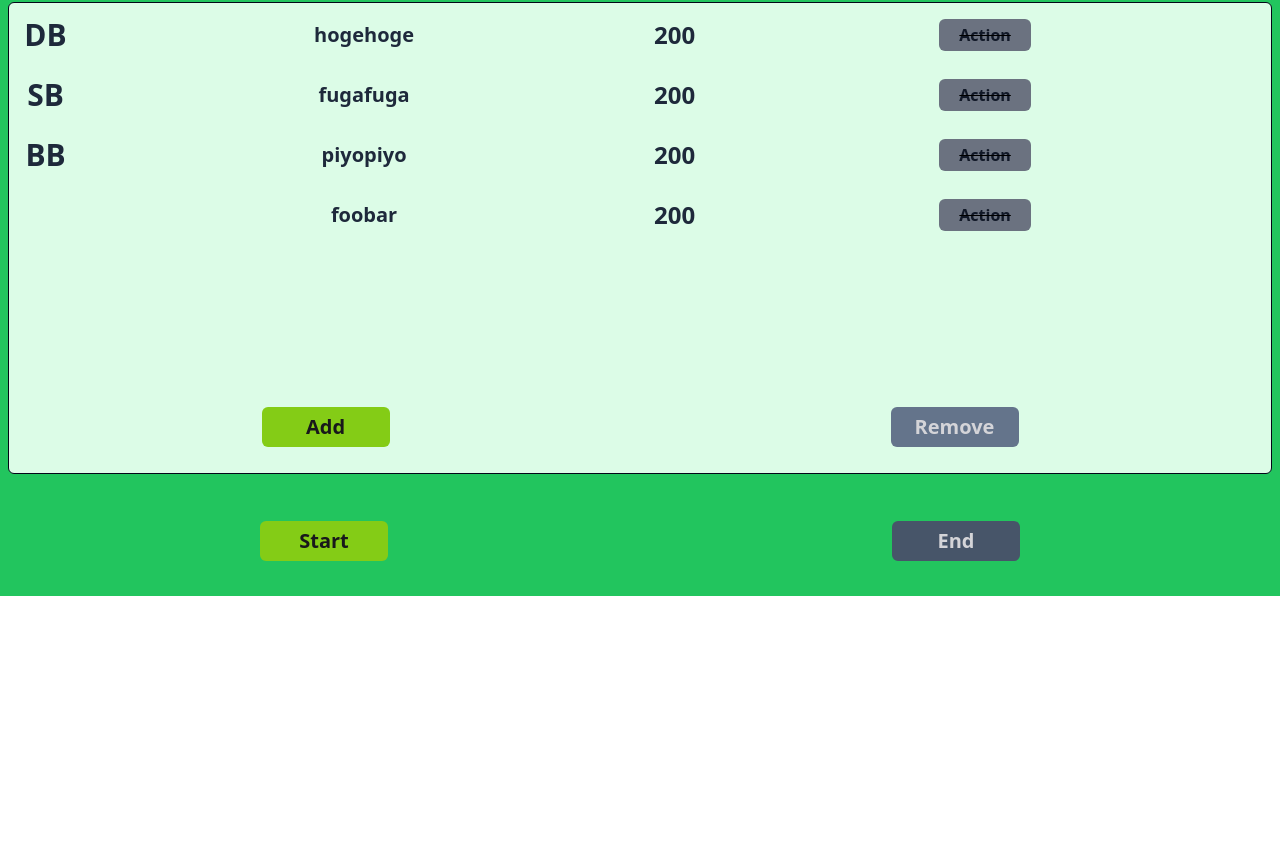
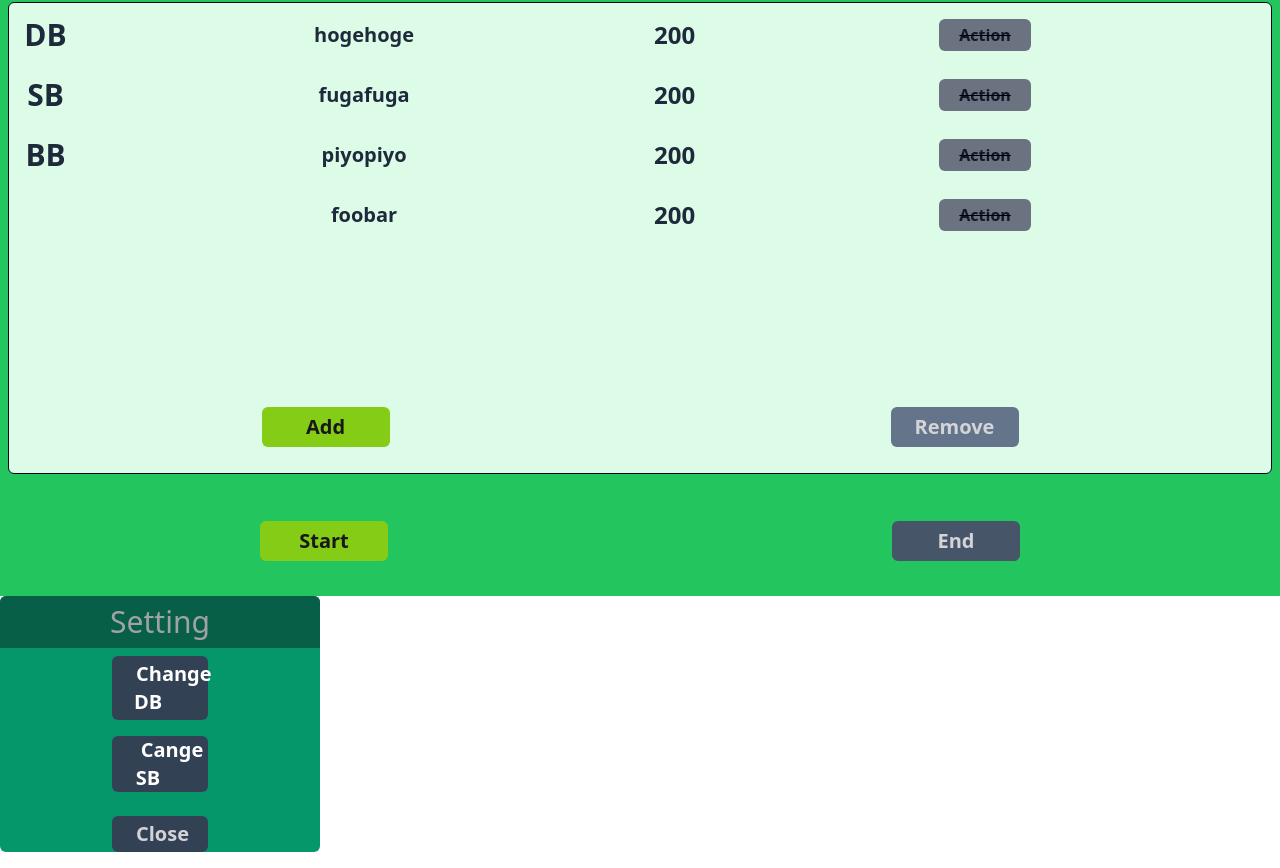
Before and after one commit to haruki26/poker-app-frontend, a React (Vite) app: page / in a window 1280 px wide. Shown: the part 204-1072 px from the top of the page. Before the commit the page ends 800 px from the top, so only its background shows below. Built offline with nearby package versions, Linux system fonts and the light colour scheme.

Commit message:
settingpage作成途中,btn２つ追加

```diff
--- a/src/App.tsx
+++ b/src/App.tsx
@@ -6,6 +6,7 @@ import { useGame } from "./hook/useGame";
 import setting from "./../public/setting.svg"
 import { useErrorModal } from "./hook/useErrorModal";
 import NextStepBtn from "./components/GameCtlBtn/NextStepBtn";
+import SettingModal from "./components/SettingModal/SettingModal";
 
 const App: React.FC = () => {
     const {
@@ -48,6 +49,7 @@ const App: React.FC = () => {
                 </div>
             </div>
         </div>
+        <SettingModal closeModal={() => null} />
         <ErrorModal />
         </>
     );
--- a/src/components/SettingModal/SettingModal.tsx
+++ b/src/components/SettingModal/SettingModal.tsx
@@ -1,3 +1,4 @@
+import Btn from "../Btn";
 import ModalFrame from "../Modal/ModalFrame";
 
 type Props = {
@@ -7,7 +8,29 @@ type Props = {
 const SettingModal: React.FC<Props> = ({ closeModal }) => {
     return (
         <ModalFrame modalName="Setting" closeModal={closeModal}>
+            <div className="flex flex-col space-y-4">
+                <Btn
+                    //onClick
+                    className="w-24 py-1"
+                    bgColor="bg-slate-700"
+                    hoverBgColor="bg-slate-900"
+                >
+                    <span className="text-white text-xl font-bold p-2">
+                        Change DB
+                    </span>
+                </Btn>
 
+                <Btn
+                    //onclick
+                    className="w-24 py1"
+                    bgColor="bg-slate-700"
+                    hoverBgColor="bg-slate-900"
+                >
+                    <span className="text-white text-xl font-bold p-2">
+                        Cange SB
+                    </span>
+                </Btn>
+            </div>
         </ModalFrame>
     );
 };
```
